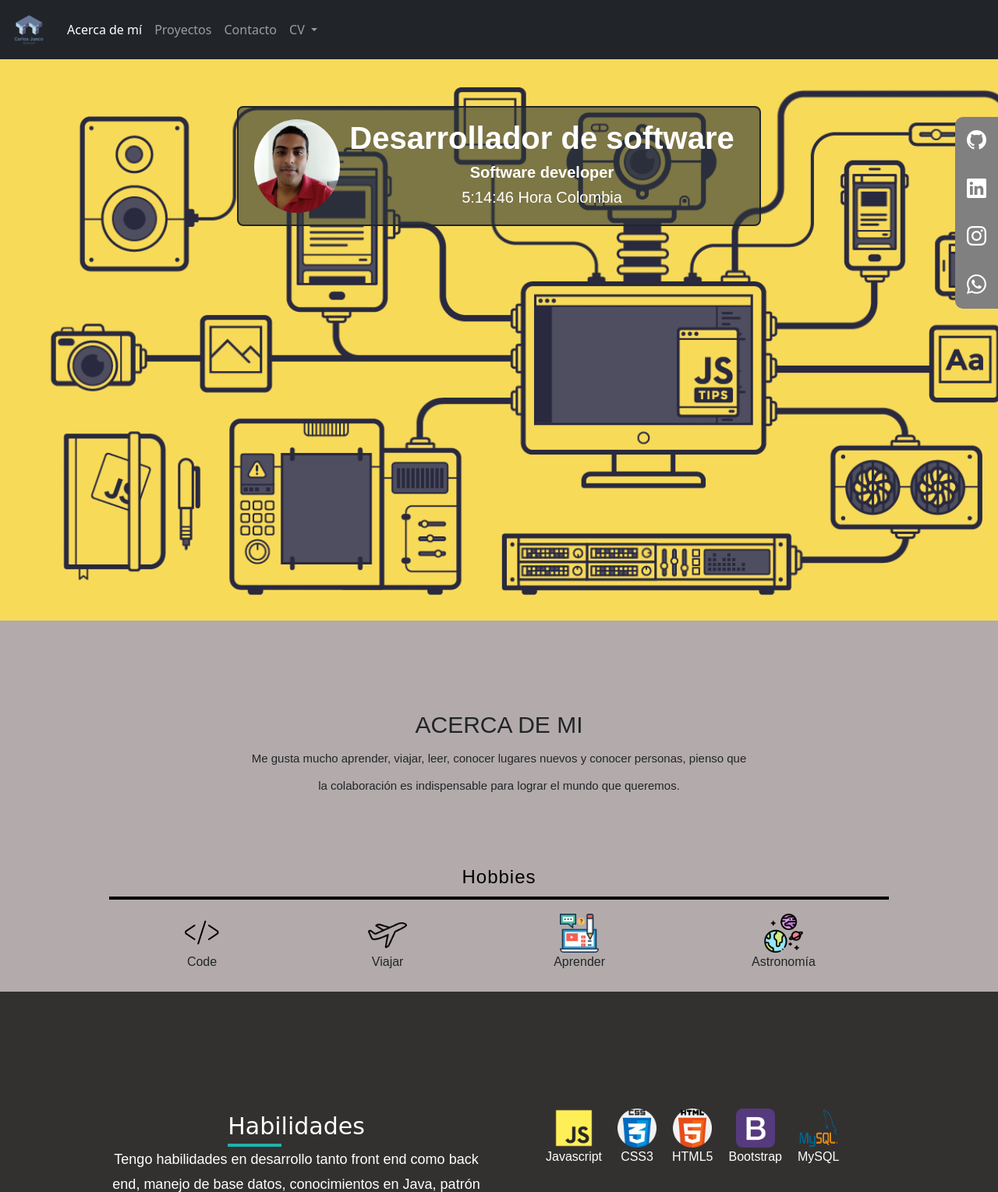
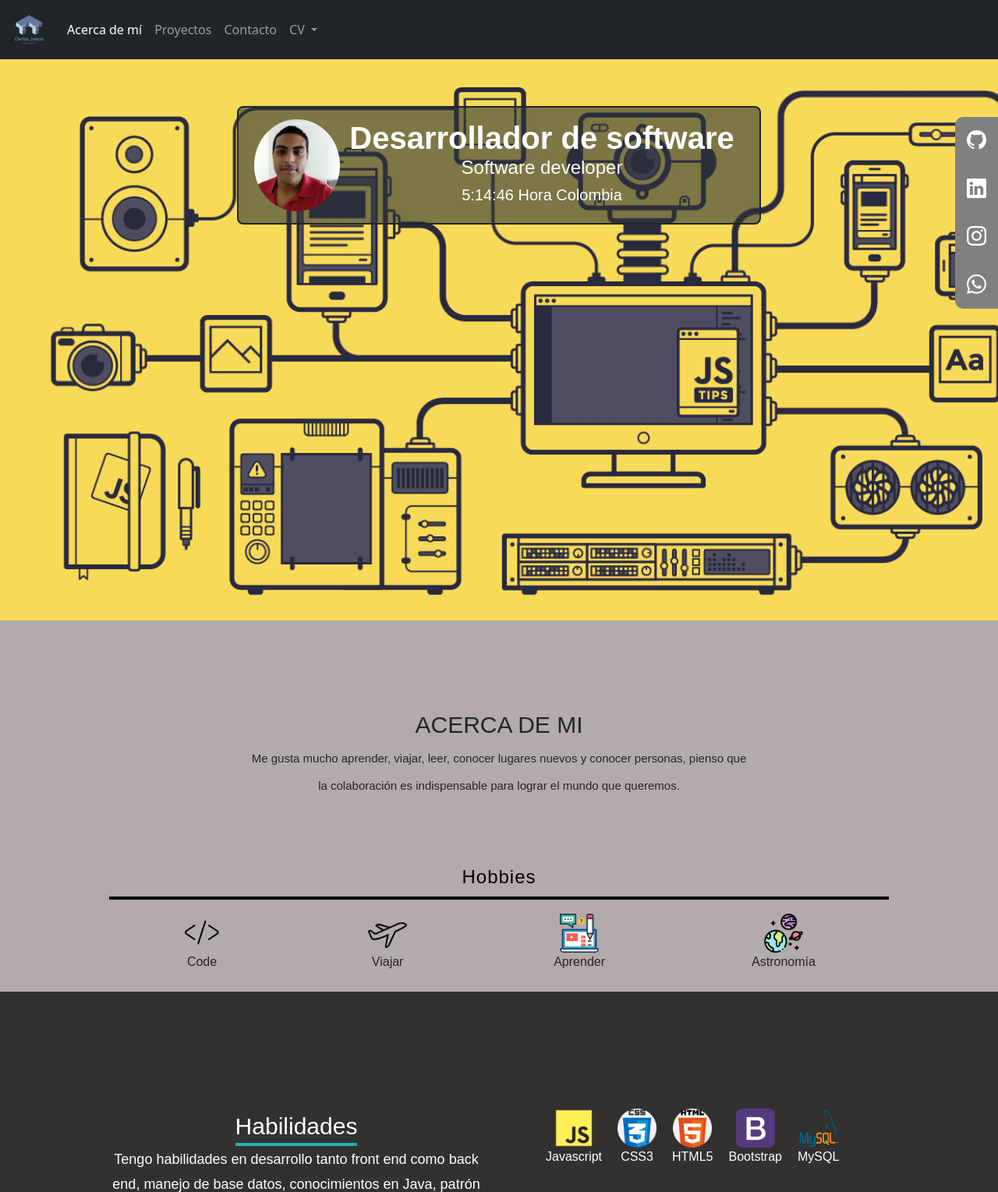
Before and after one commit to krlosjn/portafolio-personal, a plain HTML site: page index.html in a window 1280 px wide. Shown: the top 1529 px of the page at 78% size. Drawn offline with nearby package versions, Linux system fonts and the light colour scheme.

Commit message:
another commit, change the size of name title

```diff
--- a/index.html
+++ b/index.html
@@ -70,7 +70,7 @@
                     <div class="container-fluid">
                         <div class="info-dev">
                             <h1>Desarrollador de software</h1>
-                            <h3 style="color:white"><span>Software developer</span></h3>
+                            <h4 style="color:white"><span>Software developer</span></h4>
                             <h5 id="HoraActual" style="color:white"></h5>
                         </div>
                     </div>
@@ -153,7 +153,7 @@
         <div class="skills-container content">
             <div class="skill">
                 <div class="skill-container">
-                    <h2 class="texto"><span>Habi</span>lidades</h2>
+                    <h2><span class="texto">Habilidades</span></h2>
                     <p class="texto">Tengo habilidades en desarrollo  tanto front end como back end, manejo de base datos, conocimientos en Java, patrón de diseño MVT,
                         metodología ágil, conocimientos Python, django, PL/SQL, entre otras.
                     </p>
```
